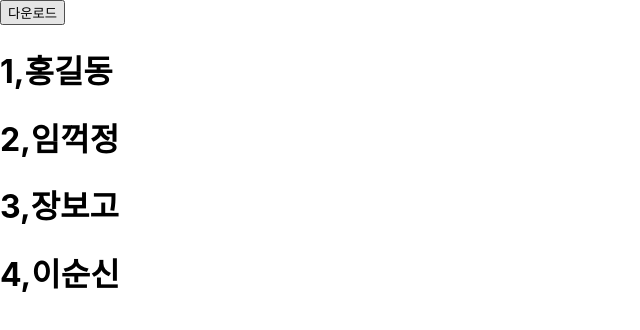
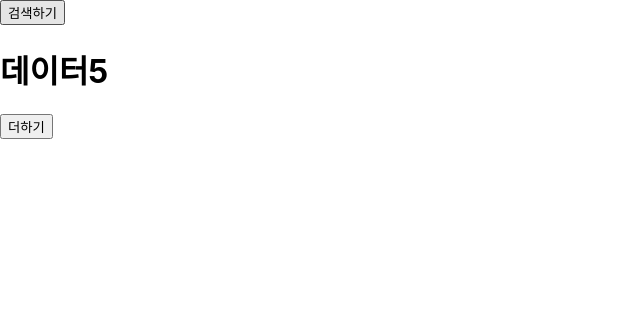
Before and after one commit to ckswns879/my-app, a React (Create React App) app: page / in a window 1280 px wide. Shown: the top 330 px of the page, without its empty margins (0-640 px from the left). Built offline with nearby package versions, Linux system fonts and the light colour scheme.

Commit message:
feat: useEffect

```diff
--- a/src/index.js
+++ b/src/index.js
@@ -3,8 +3,9 @@ import ReactDOM from 'react-dom/client';
 import './index.css';
 //import App from './App';
 import reportWebVitals from './reportWebVitals';
+import UseEffect from './UseEffect';
 //import UseState from './UseState';
-import UseStateTest from './UseStateTest';
+//import UseStateTest from './UseStateTest';
 //import Apptest from './Apptest';
 
 const root = ReactDOM.createRoot(document.getElementById('root'));
@@ -13,7 +14,8 @@ root.render(
     {/* <App /> */}
     {/* <Apptest /> */}
     {/* <UseState /> */}
-    <UseStateTest />
+    {/* <UseStateTest /> */}
+    <UseEffect />
   </React.StrictMode>
 );
 
```
